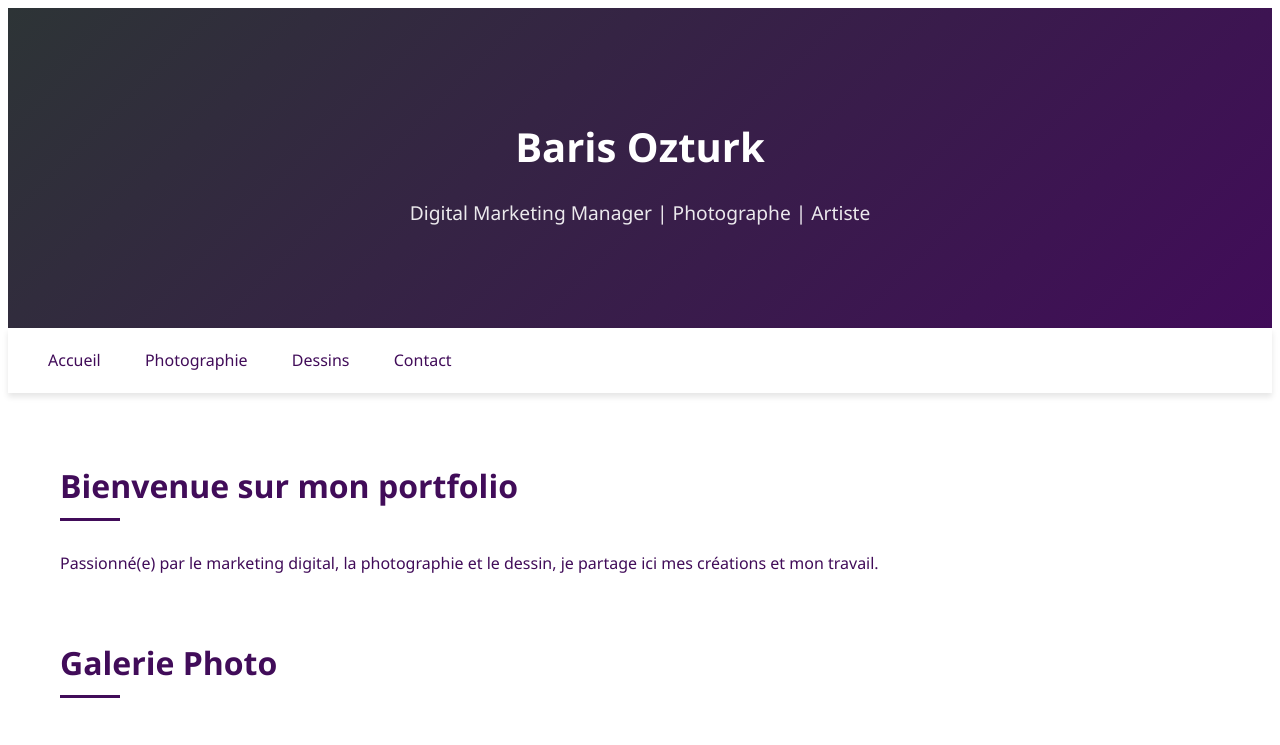
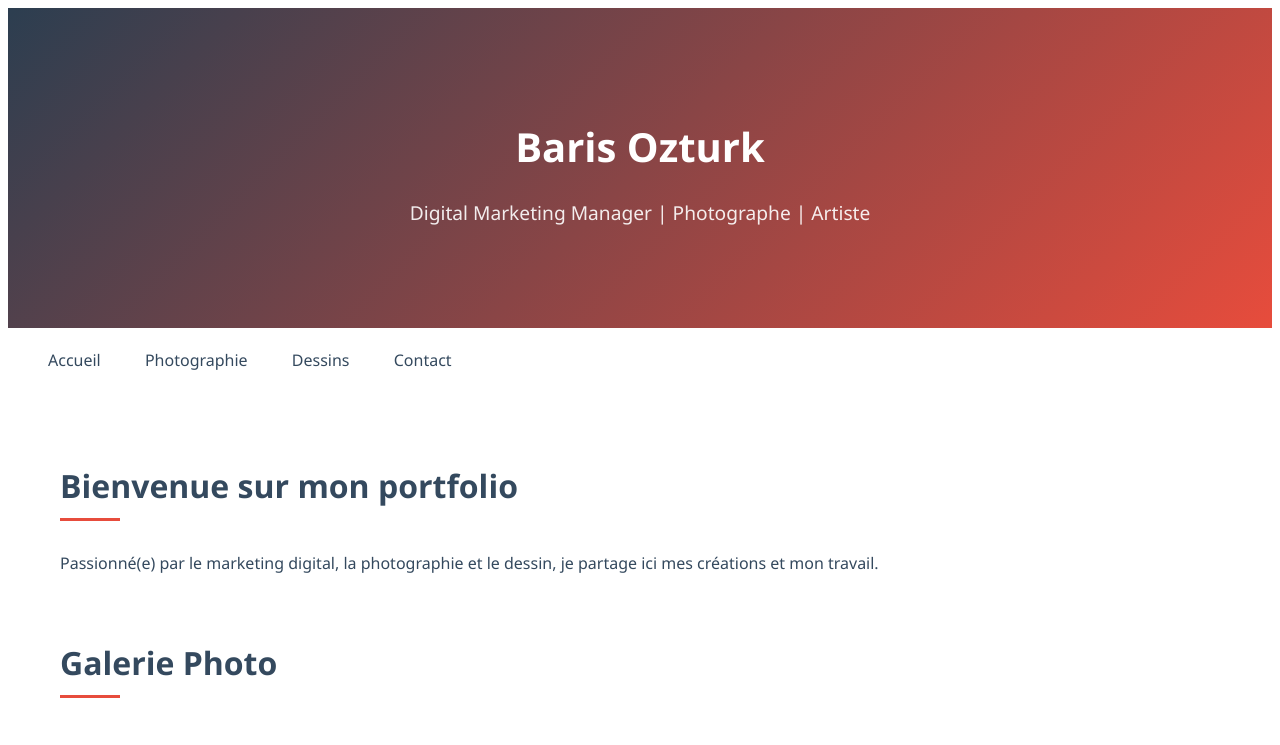
Before and after one commit to Nujabeat/Nujabeat.github.io, a plain HTML site: page index.html in a window 1280 px wide. Shown: the top 745 px of the page. Drawn offline with Linux system fonts and the light colour scheme.

Commit message:
Update index.html

```diff
--- a/index.html
+++ b/index.html
@@ -6,13 +6,11 @@
     <title>Mon Portfolio Créatif</title>
     <style>
         :root {
-            --primary-color: #2d3436;
-            --accent-color: #410c59;
-            --text-color: #410c59;
-            --background-light: #f5f6fa;
-            --card-shadow: 0 4px 6px rgba(0, 0, 0, 0.1);
-        }
-
+    --primary-color: #2c3e50;    /* Bleu nuit profond */
+    --accent-color: #e74c3c;     /* Rouge corail */
+    --text-color: #34495e;       /* Gris foncé */
+    --background-light: #ecf0f1; /* Gris très clair */
+}
         * {
             margin: 10;
             padding: 20;
```
